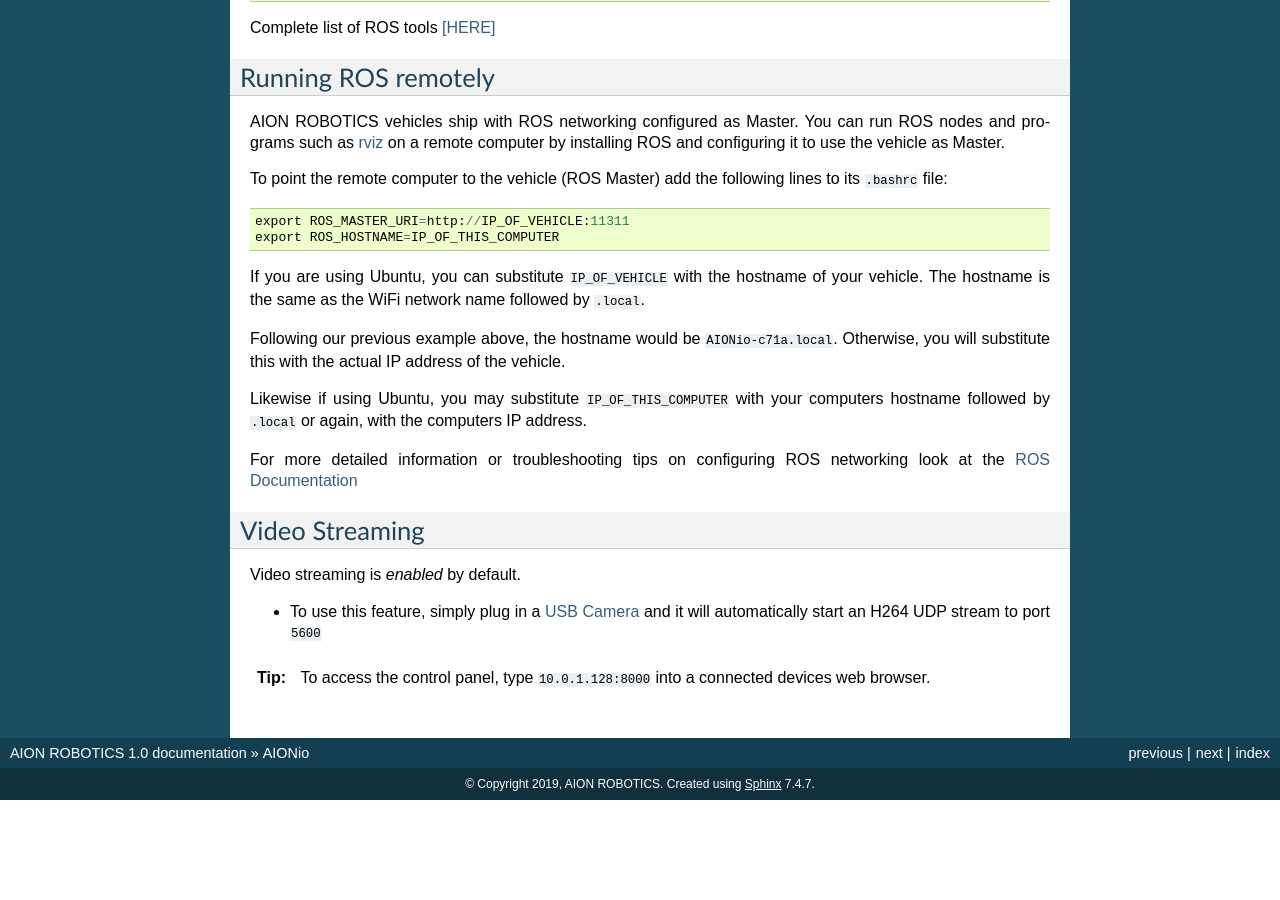
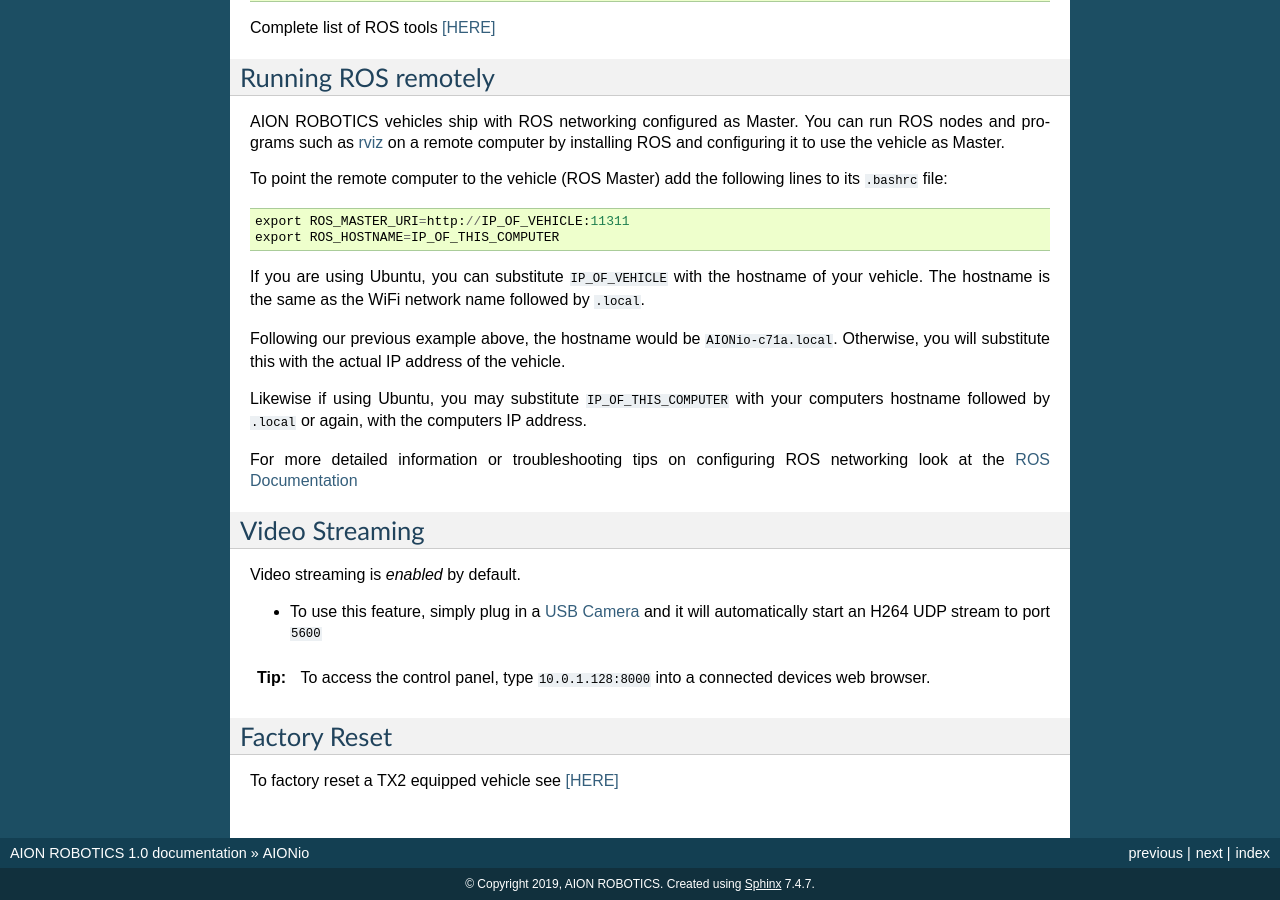
Before and after one commit to aionrobotics/docs, a Sphinx documentation site: the page built from docs/aionio.rst, in a window 1280 px wide and 900 px high, scrolled down 4431 px. Built offline with Sphinx 7.4.7, drawn with Linux system fonts in a browser that asks for light colours; pages that are not in the unit, such as notebooks, are missing from menus; before the commit the page ends 5231 px from its top, so only the background shows below that.

Commit message:
add factory reset

```diff
--- a/docs/aionio.rst
+++ b/docs/aionio.rst
@@ -263,3 +263,8 @@
 - To use this feature, simply plug in a `USB Camera <https://www.amazon.com/Logitech-Widescreen-Calling-Recording-Desktop/dp/B006JH8T3S>`_ and it will automatically start an H264 UDP stream to port ``5600``
 
 .. tip:: To access the control panel, type ``10.0.1.128:8000`` into a connected devices web browser.
+
+Factory Reset
+-------------
+
+To factory reset a TX2 equipped vehicle see :doc:`[HERE] <../tx2-flash>`
```
